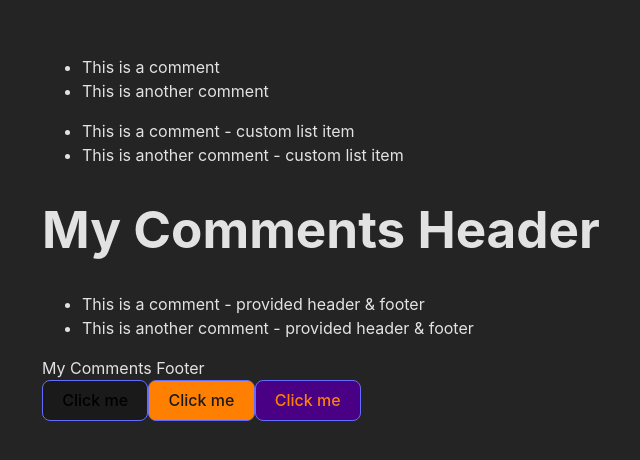
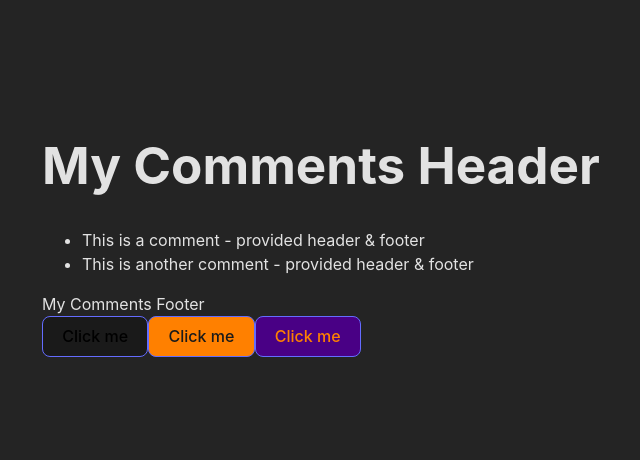
Before and after one commit to philfuster/components-practice, a React (Vite) app: page / in a window 1280 px wide. Shown: the part 170-630 px from the top of the page, without its empty margins (319-959 px from the left). Built offline with nearby package versions, Linux system fonts and the light colour scheme.

Commit message:
remove unwanted Comment components on App page.

```diff
--- a/src/components/App/App.tsx
+++ b/src/components/App/App.tsx
@@ -1,21 +1,16 @@
 import "./App.css";
 import Button from "../Button/Button";
-import {
-	Comments,
-	CommentsWithHeaderAndFooter,
-	CommentsWithOwnListItem,
-} from "../Comments/Comments";
+import { CommentsWithHeaderAndFooter } from "../Comments/Comments";
+import Container from "../Container/Container";
 
 function App() {
 	return (
-		<>
-			<Comments />
-			<CommentsWithOwnListItem />
+		<Container>
 			<CommentsWithHeaderAndFooter />
 			<Button />
 			<Button variant="secondary" />
 			<Button variant="tertiary" />
-		</>
+		</Container>
 	);
 }
 
```
